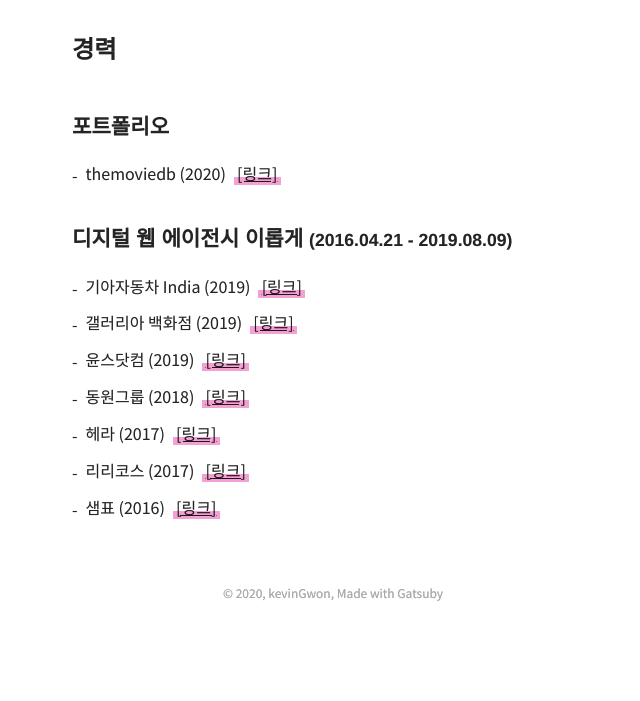
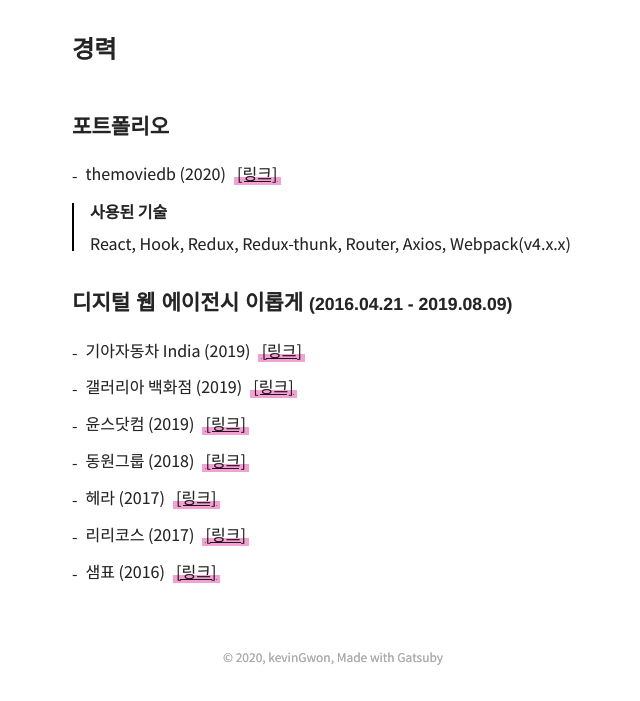
Before and after one commit to kevinGwon/blog-archive, a Gatsby site: page / in a window 1280 px wide. Shown: the part 1278-1979 px from the top of the page, without its empty margins (307-947 px from the left). Before the commit the page ends 1915 px from the top, so only its background shows below. Built offline with nearby package versions, Linux system fonts and the light colour scheme; Gatsby itself is replaced by a stand-in of ours; some packages are replaced by stand-ins of ours; what typography-theme-github would draw is missing.

Commit message:
Update profile - 포트폴리오 소개 문구

```diff
--- a/src/components/profile/index.jsx
+++ b/src/components/profile/index.jsx
@@ -62,6 +62,12 @@
             >
               [링크]
             </a>
+            <div class="career-box">
+              <strong>사용된 기술</strong>
+              <p>
+                React, Hook, Redux, Redux-thunk, Router, Axios, Webpack(v4.x.x)
+              </p>
+            </div>
           </li>
         </ul>
         <h3>
--- a/src/components/profile/index.scss
+++ b/src/components/profile/index.scss
@@ -36,7 +36,8 @@
         }
       }
     }
-    .career-list {
+    .career {
+      &-list {
         margin: 0;
 
         li {
@@ -54,5 +55,17 @@
           }
         }
       }
+      &-box {
+        margin-top: 1rem;
+        padding-left: 1rem;
+        border-left: 2px solid #000;
+        line-height: 1;
+
+        strong {
+          display: block;
+          margin-bottom: 1rem;
         }
       }
+    }
+  }
+}
```
Lines whose indentation alone changed are shown as unchanged.
